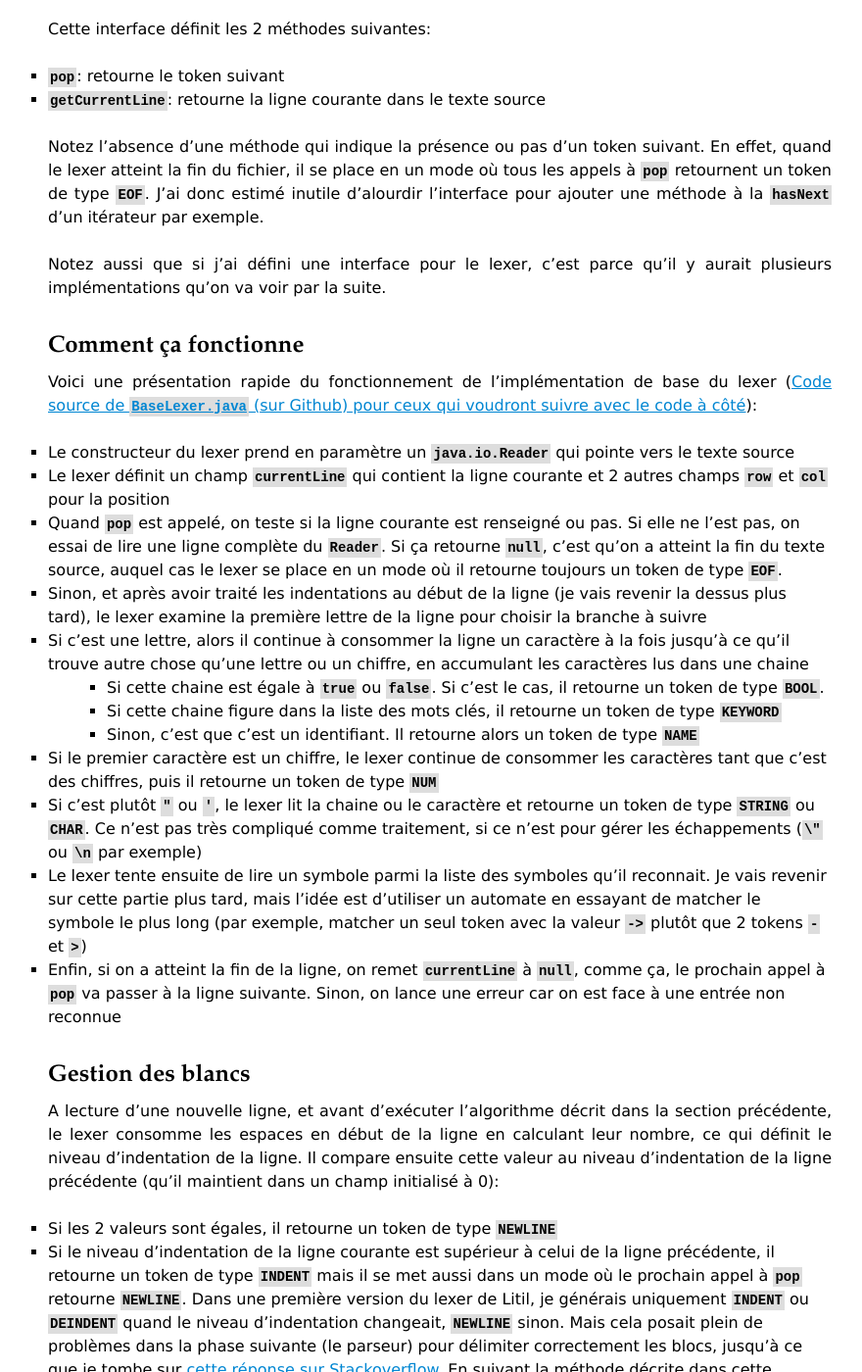
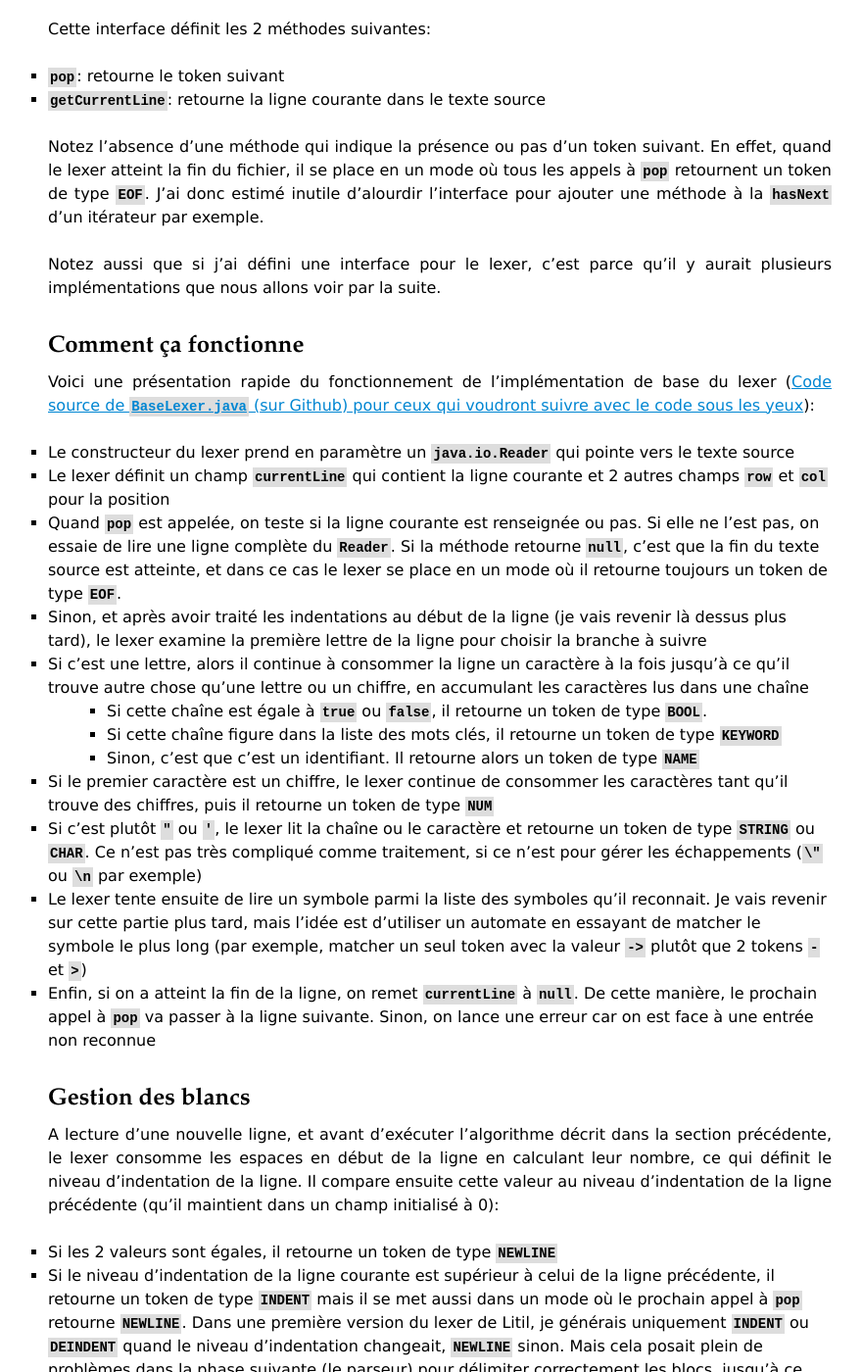
Before and after one commit to jawher/jawher.me, a Jekyll site: the page built from _posts/2012-06-27-creation-langage-programmation-litil-2-lexer.md, in a window 1280 px wide and 1400 px high, scrolled down 3111 px. Shown: the whole window at 98% size, without its empty margins (191-1071 px from the left). Built offline with Jekyll 4.4.1, drawn with Linux system fonts in a browser that asks for light colours; Markdown is read by kramdown in place of the engine named in the settings; comment, search, counter and statistics services are not loaded; some of the changed text lies outside the part shown.

Commit message:
Fixing various typos/errors. Thanks Guillaume !

```diff
--- a/_posts/2012-06-27-creation-langage-programmation-litil-2-lexer.md
+++ b/_posts/2012-06-27-creation-langage-programmation-litil-2-lexer.md
@@ -9,22 +9,22 @@
 {{ page.title }}
 ================
 
-Dans ce deuxième post du conte de Litil, je vais parler de la phase de lexing. C'est généralement la première étape dans la construction d'un compilateur (ou évaluateur) d'un langage donné. Cette phase sert à transformer le texte du code source (séquence de caractères) vers une séquence de `tokens`, qui seront consommés par le parseur dans l'étape suivante.
+Dans ce deuxième post du conte de Litil, je vais parler de la phase de lexing. C'est généralement la première étape dans la construction d'un compilateur (ou évaluateur) d'un langage donné. Cette phase sert à transformer le texte du code source (séquence de caractères) vers une séquence de `tokens`, qui seront consommés par le parseur à l'étape suivante.
 
-Les règles suivant lesquelles le texte est découpé en tokens varient d'un langage à un autre, mais en général (avec les langage conventionnels de la famille Algol par exemple), on peut définir les familles de tokens suivants:
+Les règles suivant lesquelles le texte est découpé en tokens varient d'un langage à un autre, mais en général (avec les langages conventionnels de la famille Algol par exemple), on peut définir les familles de tokens suivants:
 
 * symboles: les opérateurs (`+`, `-`, `*`, `/`, etc.), les signes de ponctuation (`,`, `;`, `(`, `[`, etc.).
-* les littéraux: nombres (`42`, `3.14`, etc.), chaines de caractères (`"kthxbye"`), booléens (`true`, `false`).
+* les littéraux: nombres (`42`, `3.14`, etc.), chaînes de caractères (`"kthxbye"`), booléens (`true`, `false`).
 * les mots clés: `if`, `while`, etc.
 * les identifiants: cela dépend du langage, mais généralement un identifiant commence par une lettre ou un tiret-bas (`_`), puis optionnellement une séquence de lettres, chiffres et quelques autres symboles.
 
-On peut donc voir un token comme un couple **type** (symbole, mot clé, littéral, etc.) et **valeur** (le contenu textuel de ce token). Optionnellement, on peut augmenter un token pour contenir aussi le numéro de la ligne et de la colonne où il apparait dans le texte source, ce qui peut s'avérer utile pour signaler l'emplacement d'une erreur.
+On peut donc voir un token comme un couple **type** (symbole, mot clé, littéral, etc.) et **valeur** (le contenu textuel de ce token). Optionnellement, on peut enrichir un token pour qu'il contienne aussi le numéro de la ligne et de la colonne où il apparait dans le texte source, ce qui peut s'avérer utile pour signaler l'emplacement d'une erreur.
 
 Enfin, le lexer se charge de cacher ou ignorer le contenu inutile dans le fichier source, comme les blancs, retours à la ligne et autres.
 
 ## Gestion des blancs
 
-Dans le langage qu'on va implémenter, et à l'encontre de la majorité des autres langages, les blancs sont importants car il servent à démarquer le début et le fin des blocs comme dans Python (et Haskell) par exemple. Le début d'un bloc est signalé par une augmentation du niveau de l'indentation tandis que sa fin est marqué par une dé-indentation.
+Dans le langage que nous allons implémenter, et à l'encontre de la majorité des autres langages, les blancs sont importants car il servent à démarquer le début et la fin des blocs comme dans Python (et Haskell) par exemple. Le début d'un bloc est signalé par une augmentation du niveau de l'indentation tandis que sa fin est marquée par une dé-indentation.
 
 Exemple:
 
@@ -47,7 +47,7 @@
 }
 {% endhighlight %}
 
-Bien que les corps des branches `then` et `else` du code java sont bien indentés, cette indentation est optionnelle et est carrément ignorée par le lexer. C'est les accolades ouvrantes et fermantes qui démarquent le début et la fin d'un bloc. On aurait pu obtenir le même résultat avec:
+Bien que les corps des branches `then` et `else` du code java sont bien indentés, cette indentation est optionnelle et est carrément ignorée par le lexer. Ce sont les accolades ouvrantes et fermantes qui démarquent le début et la fin d'un bloc. On aurait pu obtenir le même résultat avec:
 
 {% highlight java %}
 if (n > 0) {
@@ -64,15 +64,15 @@
 if (n > 0) {int x = 10 / n;System.out.print("Ohai");} else {throw new Exception();}
 {% endhighlight %}
 
-La lisibilité du code en souffre, mais cela ne change rien du point de vue du compilateur. Ce n'est pas le cas avec Litil, où comme dit plus haut, l'indentation du code n'est pas optionnelle car elle sert à définir sa structure. De plus, là où dans Java on utilisait le `;` pour séparer les instructions d'un même bloc, Litil utilise plutôt les retours à la ligne. Les `;` ne sont pas optionnels, ils ne sont pas reconnues. Mon but était de s'inspirer des langages comme Haskell et Python pour créer une syntaxe épurée avec un minimum de bruit et de décorum autour du code utile. Je vais revenir la dessus dans le*(s)* post*(s)* à venir quand je vais détailler la syntaxe de Litil, mais pour vous donner quelques exemples:
+La lisibilité du code en souffre, mais cela ne change rien du point de vue du compilateur. Ce n'est pas le cas avec Litil, où comme dit plus haut, l'indentation du code n'est pas optionnelle car elle sert à définir sa structure. De plus, là où dans Java on utilisait le `;` pour séparer les instructions d'un même bloc, Litil utilise plutôt les retours à la ligne. Les `;` ne sont pas optionnels, ils ne sont pas reconnues. Mon but était de s'inspirer des langages comme Haskell et Python pour créer une syntaxe épurée avec un minimum de bruit et de décorum autour du code utile. Je reveniendrai la dessus dans le*(s)* post*(s)* à venir quand je vais détailler la syntaxe de Litil, mais pour vous donner quelques exemples:
 
 * Pas d'accolades pour délimiter les blocs
 * Pas de `;` pour séparer les instructions
-* Pas de parenthèses pour les arguments d'une fonction: `sin 5`
-* Pas de parenthèses pour les conditions des `if`
+* Pas de parenthèse pour les arguments d'une fonction: `sin 5`
+* Pas de parenthèse pour les conditions des `if`
 * etc.
 
-Donc, pour résumer, le lexer qu'on va développer ne va pas complètement ignorer les blancs. Plus précisément, le lexer devrait produire des tokens pour signaler les retours à la ligne (pour indiquer la fin d'une instruction) et les espaces (ou leur absence) en début de lignes (pour indiquer le début ou la fin d'un bloc).
+Donc, pour résumer, le lexer que nous allons développer ne va pas complètement ignorer les blancs. Plus précisément, le lexer devra produire des tokens pour signaler les retours à la ligne (pour indiquer la fin d'une instruction) et les espaces (ou leur absence) en début de lignes (pour indiquer le début ou la fin d'un bloc).
 
 ## Implémentation
 
@@ -106,7 +106,7 @@
 	* `NUM`, `STRING`, `CHAR`, `BOOL`: une clé pour indiquer qu'il s'agit d'un littéral
 	* `KEYWORD`: une clé pour indiquer qu'il s'agit d'un mot clé
 	* `EOF`: produit quand on a atteint la fin du texte source
-* `text`: une chaine qui contient le texte correspondant à ce token
+* `text`: une chaîne qui contient le texte correspondant à ce token
 * `row` et `col`: indique la position du token dans le texte source
 
 Voici maintenant l'interface qui décrit le lexer:
@@ -126,24 +126,24 @@
 
 Notez l'absence d'une méthode qui indique la présence ou pas d'un token suivant. En effet, quand le lexer atteint la fin du fichier, il se place en un mode où tous les appels à `pop` retournent un token de type `EOF`. J'ai donc estimé inutile d'alourdir l'interface pour ajouter une méthode à la `hasNext` d'un itérateur par exemple.
 
-Notez aussi que si j'ai défini une interface pour le lexer, c'est parce qu'il y aurait plusieurs implémentations qu'on va voir par la suite.
+Notez aussi que si j'ai défini une interface pour le lexer, c'est parce qu'il y aurait plusieurs implémentations que nous allons voir par la suite.
 
 ### Comment ça fonctionne
 
-Voici une présentation rapide du fonctionnement de l'implémentation de base du lexer ([Code source de `BaseLexer.java` (sur Github) pour ceux qui voudront suivre avec le code à côté](https://github.com/jawher/litil/blob/master/src/main/java/litil/lexer/BaseLexer.java)):
+Voici une présentation rapide du fonctionnement de l'implémentation de base du lexer ([Code source de `BaseLexer.java` (sur Github) pour ceux qui voudront suivre avec le code sous les yeux](https://github.com/jawher/litil/blob/master/src/main/java/litil/lexer/BaseLexer.java)):
 
 * Le constructeur du lexer prend en paramètre un `java.io.Reader` qui pointe vers le texte source
 * Le lexer définit un champ `currentLine` qui contient la ligne courante et 2 autres champs `row` et `col` pour la position
-* Quand `pop` est appelé, on teste si la ligne courante est renseigné ou pas. Si elle ne l'est pas, on essai de lire une ligne complète du `Reader`. Si ça retourne `null`, c'est qu'on a atteint la fin du texte source, auquel cas le lexer se place en un mode où il retourne toujours un token de type `EOF`.
-* Sinon, et après avoir traité les indentations au début de la ligne (je vais revenir la dessus plus tard), le lexer examine la première lettre de la ligne pour choisir la branche à suivre
-* Si c'est une lettre, alors il continue à consommer la ligne un caractère à la fois jusqu'à ce qu'il trouve autre chose qu'une lettre ou un chiffre, en accumulant les caractères lus dans une chaine
-	* Si cette chaine est égale à `true` ou `false`. Si c'est le cas, il retourne un token de type `BOOL`.
-	* Si cette chaine figure dans la liste des mots clés, il retourne un token de type `KEYWORD`
+* Quand `pop` est appelée, on teste si la ligne courante est renseignée ou pas. Si elle ne l'est pas, on essaie de lire une ligne complète du `Reader`. Si la méthode retourne `null`, c'est que la fin du texte source est atteinte, et dans ce cas le lexer se place en un mode où il retourne toujours un token de type `EOF`.
+* Sinon, et après avoir traité les indentations au début de la ligne (je vais revenir là dessus plus tard), le lexer examine la première lettre de la ligne pour choisir la branche à suivre
+* Si c'est une lettre, alors il continue à consommer la ligne un caractère à la fois jusqu'à ce qu'il trouve autre chose qu'une lettre ou un chiffre, en accumulant les caractères lus dans une chaîne
+	* Si cette chaîne est égale à `true` ou `false`, il retourne un token de type `BOOL`.
+	* Si cette chaîne figure dans la liste des mots clés, il retourne un token de type `KEYWORD`
 	* Sinon, c'est que c'est un identifiant. Il retourne alors un token de type `NAME`
-* Si le premier caractère est un chiffre, le lexer continue de consommer les caractères tant que c'est des chiffres, puis il retourne un token de type `NUM`
-* Si c'est plutôt `"` ou `'`, le lexer lit la chaine ou le caractère et retourne un token de type `STRING` ou `CHAR`. Ce n'est pas très compliqué comme traitement, si ce n'est pour gérer les échappements (`\"` ou `\n` par exemple)
+* Si le premier caractère est un chiffre, le lexer continue de consommer les caractères tant qu'il trouve des chiffres, puis il retourne un token de type `NUM`
+* Si c'est plutôt `"` ou `'`, le lexer lit la chaîne ou le caractère et retourne un token de type `STRING` ou `CHAR`. Ce n'est pas très compliqué comme traitement, si ce n'est pour gérer les échappements (`\"` ou `\n` par exemple)
 * Le lexer tente ensuite de lire un symbole parmi la liste des symboles qu'il reconnait. Je vais revenir sur cette partie plus tard, mais l'idée est d'utiliser un automate en essayant de matcher le symbole le plus long (par exemple, matcher un seul token avec la valeur `->` plutôt que 2 tokens `-` et `>`)
-* Enfin, si on a atteint la fin de la ligne, on remet `currentLine` à `null`, comme ça, le prochain appel à `pop` va passer à la ligne suivante. Sinon, on lance une erreur car on est face à une entrée non reconnue
+* Enfin, si on a atteint la fin de la ligne, on remet `currentLine` à `null`. De cette manière, le prochain appel à `pop` va passer à la ligne suivante. Sinon, on lance une erreur car on est face à une entrée non reconnue
 
 
 
@@ -153,7 +153,7 @@
 A lecture d'une nouvelle ligne, et avant d'exécuter l'algorithme décrit dans la section précédente, le lexer consomme les espaces en début de la ligne en calculant leur nombre, ce qui définit le niveau d'indentation de la ligne. Il compare ensuite cette valeur au niveau d'indentation de la ligne précédente (qu'il maintient dans un champ initialisé à 0):
 
 * Si les 2 valeurs sont égales, il retourne un token de type `NEWLINE`
-* Si le niveau d'indentation de la ligne courante est supérieur à celui de la ligne précédente, il retourne un token de type `INDENT` mais il se met aussi dans un mode où le prochain appel à `pop` retourne `NEWLINE`. Dans une première version du lexer de Litil, je générais uniquement `INDENT` ou `DEINDENT` quand le niveau d'indentation changeait, `NEWLINE` sinon. Mais cela posait plein de problèmes dans la phase suivante (le parseur) pour délimiter correctement les blocs, jusqu'à ce que je tombe sur [cette réponse sur Stackoverflow](http://stackoverflow.com/questions/232682/how-would-you-go-about-implementing-off-side-rule/946398#946398). En suivant la méthode décrite dans cette réponse, j'ai fini avec une implémentation beaucoup plus simple et surtout solide du parseur. Je vais revenir dessus dans le post qui va traiter du parsing.
+* Si le niveau d'indentation de la ligne courante est supérieur à celui de la ligne précédente, il retourne un token de type `INDENT` mais il se met aussi dans un mode où le prochain appel à `pop` retourne `NEWLINE`. Dans une première version du lexer de Litil, je générais uniquement `INDENT` ou `DEINDENT` quand le niveau d'indentation changeait, `NEWLINE` sinon. Mais cela posait plein de problèmes dans la phase suivante (le parseur) pour délimiter correctement les blocs, jusqu'à ce que je tombe sur [cette réponse sur Stackoverflow](http://stackoverflow.com/questions/232682/how-would-you-go-about-implementing-off-side-rule/946398#946398). En suivant la méthode décrite dans cette réponse, j'ai fini avec une implémentation beaucoup plus simple et surtout solide du parseur. Je reviendrai là-dessus dans le post qui va traiter du parsing.
 * Sinon, il retourne un token de type `DEINDENT` et se met en un mode pour retourner `NEWLINE` à l'appel suivant
 
 Un exemple pour clarifier un peu les choses. Etant donné ce texte en entrée:
@@ -275,9 +275,9 @@
 Maintenant, appliquons cet automate à la séquence de caractères `->a`.
 Comme dit plus haut, on se positionne initialement au point d'entrée `S0`. On examine le premier caractère de la séquence d'entrée (`->a`) et on cherche une transition qui part de cet état et qui est étiquetée avec ce caractère. Ca tombe bien, le premier caractère `-` correspond bien à une transition entre `S0` et `A`. On suit donc cette transition pour arriver à l'état `A` et on passe au caractère suivant (`>`). L'état `A` est terminal. On pourrait donc interrompre le traitement et dire et qu'on a réussi à matcher le caractère `-`. Cependant, dans Litil et presque tous les autres langages, le lexer essai plutôt de matcher la séquence la plus longue. L'alternative est qu'il ne faut jamais avoir plusieurs opérateurs qui commencent par le même caractère, ce qui serait trop contraignant.
 
-On continue donc le traitement. `A` dispose bien d'une transition étiqueté avec `>`. On suit donc cette transition et on arrive à l'état `C` qui est aussi terminal. Mais par la même logique, on n'abandonne pas tout de suite et on tente de voir s'il est possible de matcher une séquence plus longue. Ce n'est pas le cas ici car l'état `A` n'a aucune transition étiqueté avec le caractère `a`. Le traitement s'arrête donc ici, et comme c'est un état terminal, on retourne un succès avec la chaine *matchée* qui ici est `->`.
+On continue donc le traitement. `A` dispose bien d'une transition étiquetée avec `>`. On suit donc cette transition et on arrive à l'état `C` qui est aussi terminal. Mais par la même logique, on n'abandonne pas tout de suite et on tente de voir s'il est possible de matcher une séquence plus longue. Ce n'est pas le cas ici car l'état `A` n'a aucune transition étiquetée avec le caractère `a`. Le traitement s'arrête donc ici, et comme c'est un état terminal, on retourne un succès avec la chaîne *matchée* qui ici est `->`.
 
-Notez que l'algorithme que je viens de décrire (et qui est utilisé par l'implémentation actuelle du lexer de Litil) est plutôt simpliste et incomplet par rapport à l'état d'art car il ne gère pas le *backtracking*. Par exemple, cet algorithme échoue avec l'automate suivante (censé reconnaitre les symboles `-` et `-->`) avec la chaine `--a` comme entrée alors qu'il devrait réussir à retourner deux fois le symbole `-` (le pourquoi est laissé comme exercice au lecteur):
+Notez que l'algorithme que je viens de décrire (et qui est utilisé par l'implémentation actuelle du lexer de Litil) est plutôt simpliste et incomplet par rapport à l'état de l'art car il ne gère pas le *backtracking*. Par exemple, cet algorithme échoue avec l'automate suivante (censé reconnaitre les symboles `-` et `-->`) avec la chaîne `--a` comme entrée alors qu'il devrait réussir à retourner deux fois le symbole `-` (le pourquoi est laissé comme exercice au lecteur):
 
 {% graphviz litil-lexer-dfa1.png %}
 digraph G {
@@ -362,12 +362,12 @@
 
 Une fonctionnalité utile à avoir dans le lexer est le `lookahead`, i.e. la possibilité de voir les tokens suivants sans pour autant les consommer (comme c'est le cas avec `pop`). On va revenir la dessus dans le(s) post(s) à propos du parseur.
 
-Tout comme `StructuredLexer`, j'ai décidé d'implémenter cette fonctionnalité dans un décorateur autour d'un lexer concrêt, pour ne pas complexifier le code de ce dernier. Il s'agit de la classe `LookaheadLexerWrapper` ([dont voici le code source](https://github.com/jawher/litil/blob/master/src/main/java/litil/lexer/LookaheadLexerWrapper.java)). L'implémentation derrière est plutôt simple. En effet, l'astuce est juste de maintenir une liste de tokens (en plus du lexer concrêt). Quand la méthode `lookahead` est appelé (avec un paramètre qui indique le niveau du lookahead: 1 pour le token suivant, etc.), on récupère autant de tokens que nécessaire du lexer et on les stocke dans cette liste. Quand `pop`est appelé, et avant de déléger au lexer concrêt, on vérifie si la liste de tokens n'est pas vide. Si c'est le cas, on retourne le premier élément de cette liste et en prenant soin de l'enlever, comme ça, l'appel suivant à `pop` va retourner le token suivant. Si cette liste est vide, alors on délègue au lexer.
+Tout comme `StructuredLexer`, j'ai décidé d'implémenter cette fonctionnalité dans un décorateur autour d'un lexer concrêt, pour ne pas complexifier le code de ce dernier. Il s'agit de la classe `LookaheadLexerWrapper` ([dont voici le code source](https://github.com/jawher/litil/blob/master/src/main/java/litil/lexer/LookaheadLexerWrapper.java)). L'implémentation derrière est plutôt simple. En effet, l'astuce est juste de maintenir une liste de tokens (en plus du lexer concrêt). Quand la méthode `lookahead` est appelé (avec un paramètre qui indique le niveau du lookahead: 1 pour le token suivant, etc.), on récupère autant de tokens que nécessaire du lexer et on les stocke dans cette liste. Quand `pop`est appelée, et avant de déléger au lexer concrêt, on vérifie si la liste de tokens n'est pas vide. Si c'est le cas, on retourne le premier élément de cette liste et en prenant soin de l'enlever, comme ça, l'appel suivant à `pop` va retourner le token suivant. Si cette liste est vide, alors on délègue au lexer.
 
 ## Conclusion
 
-Dans ce post, j'avais présenté rapidement et sans trop entrer dans les détails quelques techniques de lexing que j'avais utilisé dans Litil. Ce n'est en aucune façon la meilleure façon de faire ni la plus performante. C'était plus une implémentation relativement facile à coder et à étendre tout en restant raisonnable pour tout ce qui est consommation mémoire (le fait de ne pas lire la totalité du fichier dans une seule `String` d'un coup par exemple).
+Dans ce post, j'avais présenté rapidement et sans trop entrer dans les détails quelques techniques de lexing que j'ai utilisé dans Litil. Ce n'est en aucune façon la meilleure façon de faire ni la plus performante. C'était plus une implémentation relativement facile à coder et à étendre tout en restant raisonnable pour tout ce qui est consommation mémoire (le fait de ne pas lire la totalité du fichier dans une seule `String` d'un coup par exemple).
 
-Il faut aussi noter que c'est la partie la moins *marrante* à coder dans un langage. J'ai même été tenté de la faire générer par un outil comme AntLR ou SableCC, mais qu'au final j'ai décidé de rester fidèle à ma vision de vraiment tout coder à la main *(sauf les parties que je ne coderais pas à la main, NDLR)*.
+Il faut aussi noter que c'est la partie la moins *marrante* à coder dans un langage. J'ai même été tenté de la faire générer par un outil comme AntLR ou SableCC, mais au final j'ai décidé de rester fidèle à ma vision de vraiment tout coder à la main *(sauf les parties que je ne coderai pas à la main, NDLR)*.
 
-Maintenant que cette partie est derrière nous, on va enfin pouvoir attaquer les sujets intéressants, e.g. le parseur et l'évaluateur, dans les posts suivants.
+Maintenant que cette partie est derrière nous, nous allons enfin pouvoir attaquer les sujets intéressants, e.g. le parseur et l'évaluateur, dans les posts suivants.
```
Also changed, not shown: other parts of _posts/2012-06-27-creation-langage-programmation-litil-2-lexer.md (+3 -3 lines).
